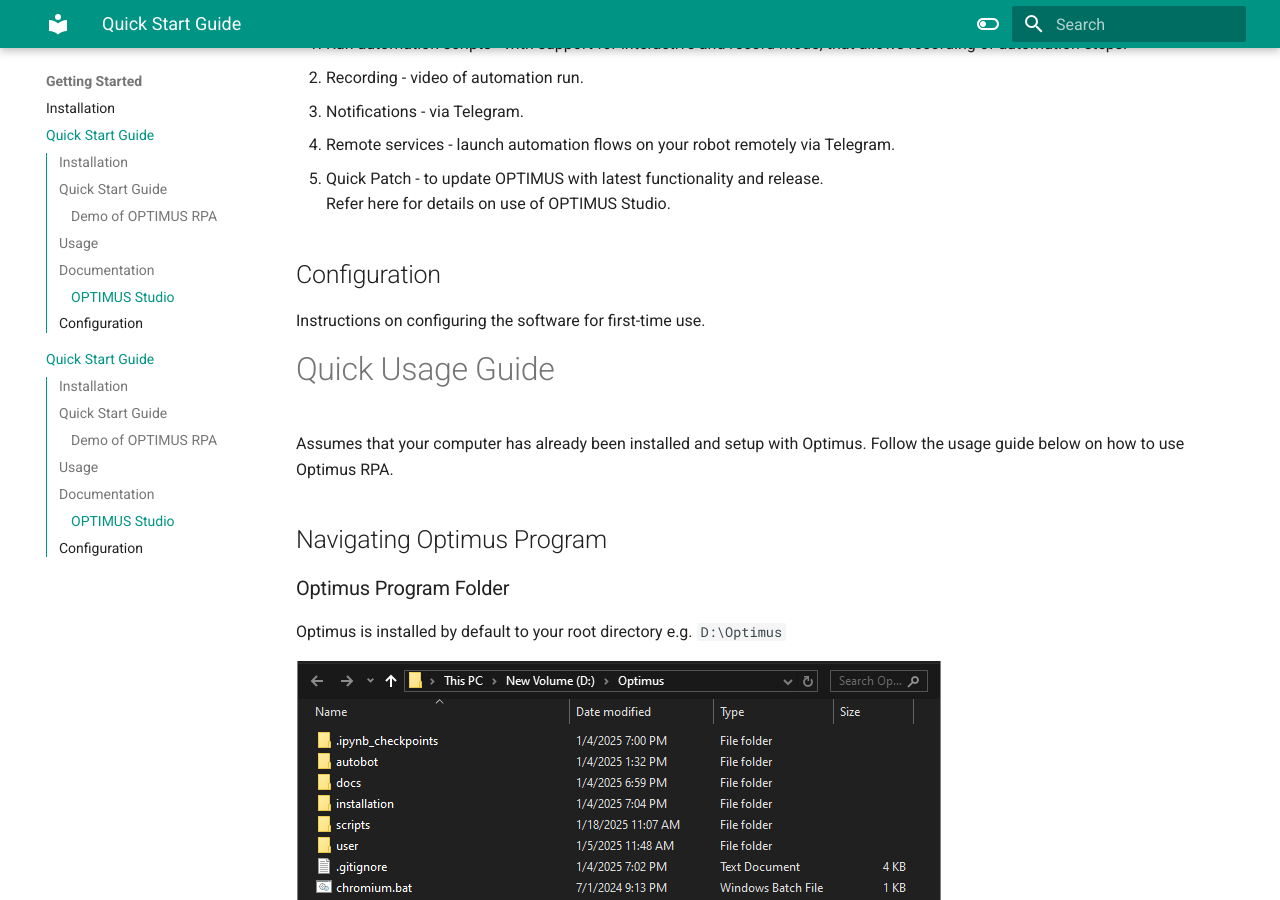
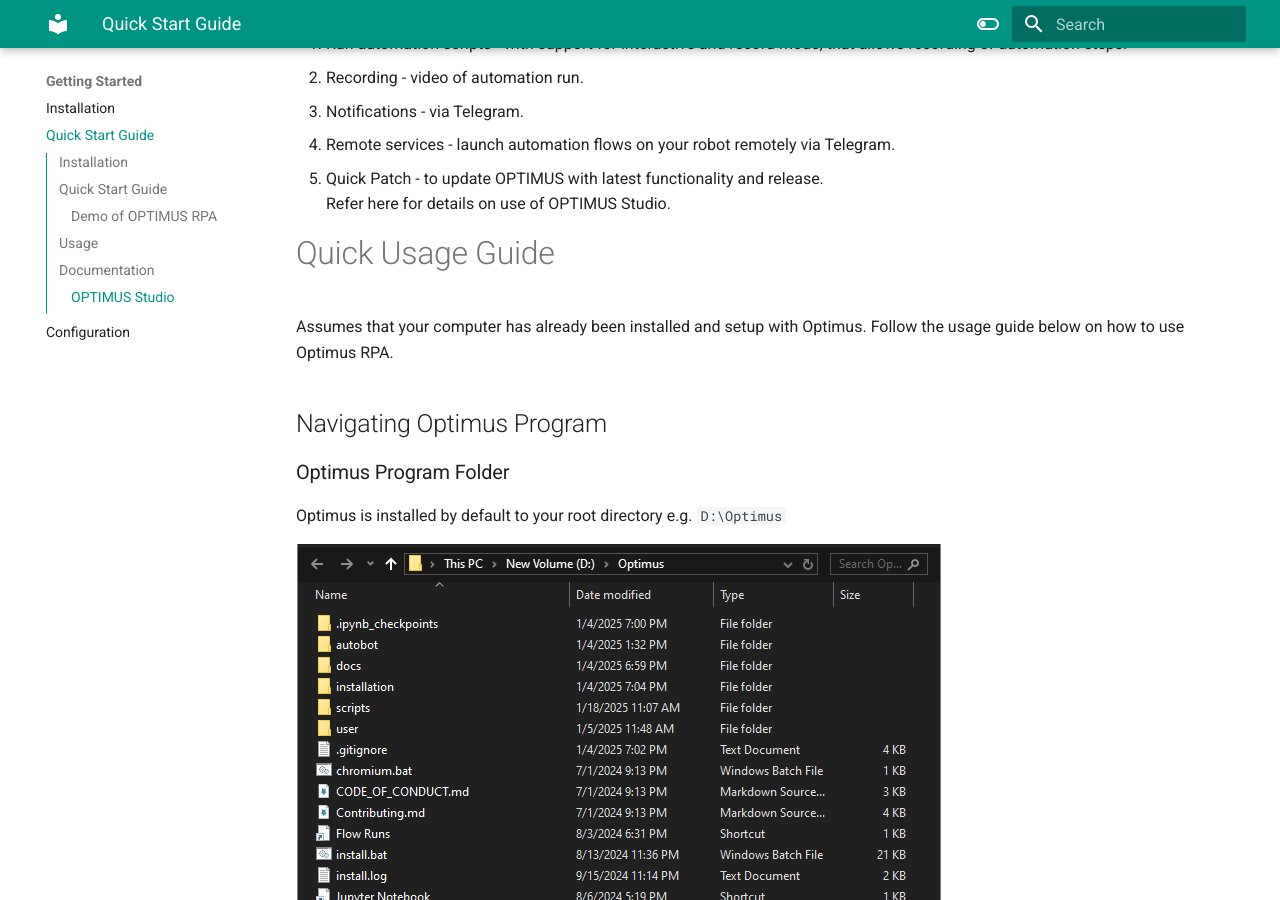
Before and after one commit to ray-oh/Optimus-Documentation, an MkDocs documentation site: the page built from docs/getting-started/quickstart.md, in a window 1280 px wide and 900 px high, scrolled down 2476 px. Built offline with MkDocs 1.6.1 and Material for MkDocs 9.7.7, drawn with Linux system fonts in a browser that asks for light colours.

Commit message:
Update images and structure

```diff
--- a/docs/quickstart.md
+++ b/docs/getting-started/quickstart.md
@@ -10,12 +10,12 @@ A simple example to get users up and running quickly.
 
 ### Demo of OPTIMUS RPA
 
-![logo](assets/images/logo.png)
+![logo](../assets/images/logo.png)
 
 Here is a demo of OPTIMUS RPA completing the RPA challenge in under 10 seconds [demo video](https://www.youtube.com/watch?v=BWfCpwz76io)
 Action was defined by less than 10 steps of actions defined in following Excel script:
 
-![Optimus Excel script](assets/images/script-sample-rpa-challenge.png)
+![Optimus Excel script](../assets/images/script-sample-rpa-challenge.png)
 
 This Excel script demonstrates a few key features and versatility of the OPTIMUS automation language:
 
@@ -44,7 +44,7 @@ The automation language used by OPTIMUS is really **easy for beginners** to lear
 ### OPTIMUS Studio
 
 OPTIMUS Studio is a GUI front end for operation of OPTIMUS RPA.
-![Optimus RPA GUI](assets/images/gui-core.PNG)
+![Optimus RPA GUI](../assets/images/gui-core.PNG)
 
 Some of the cool features include:
 
@@ -54,11 +54,6 @@ Some of the cool features include:
 4. Remote services - launch automation flows on your robot remotely via Telegram.
 5. Quick Patch - to update OPTIMUS with latest functionality and release.
 Refer here for details on use of OPTIMUS Studio.
-
-## Configuration
-Instructions on configuring the software for first-time use.
-
-
 
 
 # Quick Usage Guide
@@ -71,14 +66,14 @@ Follow the usage guide below on how to use Optimus RPA.
 
 Optimus is installed by default to your root directory e.g. `D:\Optimus`
 
-![Optimus folder](assets/images/program-directory.PNG)
+![Optimus folder](../assets/images/program-directory.PNG)
 
-![Optimus program](assets/images/shortcut-optimus-rpa.PNG) is used to launch the RPA program.
+![Optimus program](../assets/images/shortcut-optimus-rpa.PNG) is used to launch the RPA program.
 Can also be called from command line by `runRPA.bat`.
 
 ### Useful shortcuts
 
-![Desktop shortcuts](assets/images/gui-shortcuts.png)
+![Desktop shortcuts](../assets/images/gui-shortcuts.png)
 
 As a best practice, you can place shortcuts to frequently used Optimus programs on the desktop for easy access.  Here are some of the useful shortcuts for Optimus:
 
@@ -97,37 +92,37 @@ Optimus automation scripts are created in Excel and do not require any programmi
 These scripts are stored in the `scripts` folder.
 A `rpa_challenge.xlsm` script is available in the `scripts` folder for you to learn how to write Optimus automation scripts.
 
-![Scripts folder](assets/images/scripts-directory.PNG)
+![Scripts folder](../assets/images/scripts-directory.PNG)
 
 ### How to run a RPA script
 
 You can run the `rpa_challenge.xlsm` script from:
 
-![Running a script](assets/images/gui-run-script.png)
+![Running a script](../assets/images/gui-run-script.png)
 
 Or from the command line as follows: `runRPA -f rpa_challenge`
 
 For help on how to use runRPA utility: `runRPA -help` or `runRPA -h`
 
-![runRPA help](assets/images/runRPA-help.PNG)
+![runRPA help](../assets/images/runRPA-help.PNG)
 
 ### Outputs from the execution of RPA script
 
 Each step of the script that is executed is displayed in the output for reference.
 
-![Standard script run log](assets/images/cli-log.PNG)
+![Standard script run log](../assets/images/cli-log.PNG)
 
 !!! note "Additional DEBUG details"
     Can be shown in the output by activating `D:\Optimus\autobot\setLogLevelDEBUG.bat`
-    ![Script run log with DEBUG info](assets/images/cli-log-debug.PNG)
+    ![Script run log with DEBUG info](../assets/images/cli-log-debug.PNG)
 
 ### Monitoring automation flows
 
 All executed flows can be monitored in the `Prefect Server Dashboard`
-![Workflow dashboard](assets/images/workflow-monitor2.png)
+![Workflow dashboard](../assets/images/workflow-monitor2.png)
 
 Details of the execution logs of each flow can be drilled down from the dashboard.
-![Flow run details](assets/images/workflow-flowrun-logs.PNG)
+![Flow run details](../assets/images/workflow-flowrun-logs.PNG)
 
 ### Working with Jupyter Notebook
 
@@ -142,4 +137,4 @@ runJupyterNb: DataPreparationv3.ipynb , {"forceRun":"True","strSearch":"<strSear
 First parameter is the notebook file name.
 And the next parameter are the parameters to be passed to the notebook in JSON format e.g.  `{key1:value1, key2:value2}`
 
-![Launch Jupyter](assets/images/jupyter-overview.png)
+![Launch Jupyter](../assets/images/jupyter-overview.png)
--- a/mkdocs.yml
+++ b/mkdocs.yml
@@ -3,12 +3,12 @@ site_url: https://rayoh.github.io/optimus-documentation/
 nav:
   - Home: index.md
   - Getting Started:
-     - 'Installation': basics/install.md
-     - 'Quick Start Guide': quickstart.md
-     - 'Configuration': quickstart.md
+     - 'Installation': getting-started/install.md
+     - 'Quick Start Guide': getting-started/quickstart.md
+     - 'Configuration': getting-started/configuration.md
   - User Interface:
-     - 'Excel Front End': basics/launcher.md
-     - 'Navigation': basics/launcher.md
+     - 'Navigation': user-interface/navigation.md
+     - 'Excel Front End': user-interface/launcher.md
   - Creating Automation Flows:
      - 'Basic Concepts': basics/language.md
      - 'Using Templates': basics/language.md
```
Also changed, not shown: docs/basics/email.md (+8 -1 lines), docs/basics/language.md (+62 -27 lines), docs/getting-started/configuration.md (added, +28 -0 lines), docs/getting-started/install.md (renamed from docs/basics/install.md, +7 -19 lines), docs/index.md (+1 -1 lines), docs/user-interface/navigation.md (added, +59 -0 lines), docs/assets/images/playwright-inspector-locator-log.png (added), docs/assets/images/playwright-inspector-select.png (added), docs/assets/images/tagUI-download.png (added), docs/assets/images/task-scheduler-optimus.PNG (added), docs/assets/images/task-scheduler-scripts.PNG (added), docs/user-interface/launcher.md (renamed from docs/basics/launcher.md).
